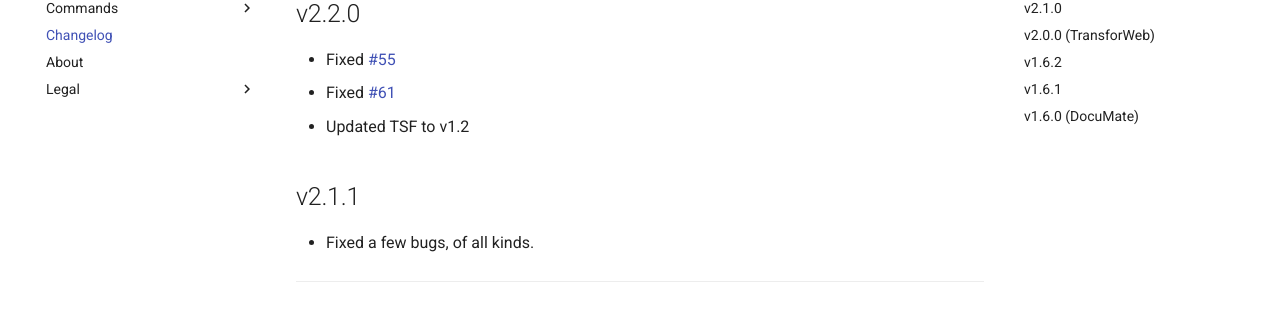
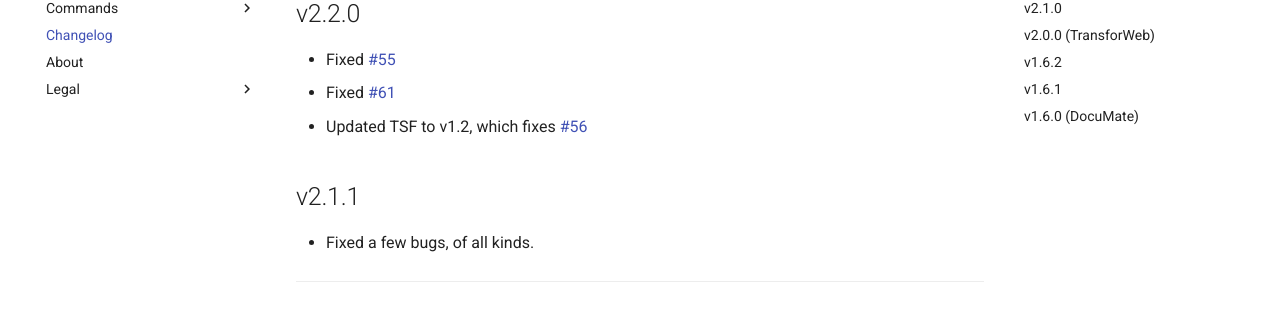
Before and after one commit to dorythecat/TransforMate, an MkDocs documentation site: the page built from docs/changelog.md, in a window 1280 px wide and 900 px high. Shown: the part 184-493 px from the top of the window. Built offline with MkDocs 1.6.1 and Material for MkDocs 9.7.7, drawn with Linux system fonts in a browser that asks for light colours.

Commit message:
Updated changelog

```diff
--- a/docs/changelog.md
+++ b/docs/changelog.md
@@ -1,7 +1,7 @@
 ## v2.2.0
 - Fixed [#55](https://github.com/dorythecat/TransforMate/issues/55)
 - Fixed [#61](https://github.com/dorythecat/TransforMate/issues/61)
-- Updated TSF to v1.2
+- Updated TSF to v1.2, which fixes [#56](https://github.com/dorythecat/TransforMate/issues/56)
 
 ## v2.1.1
 - Fixed a few bugs, of all kinds.
```
